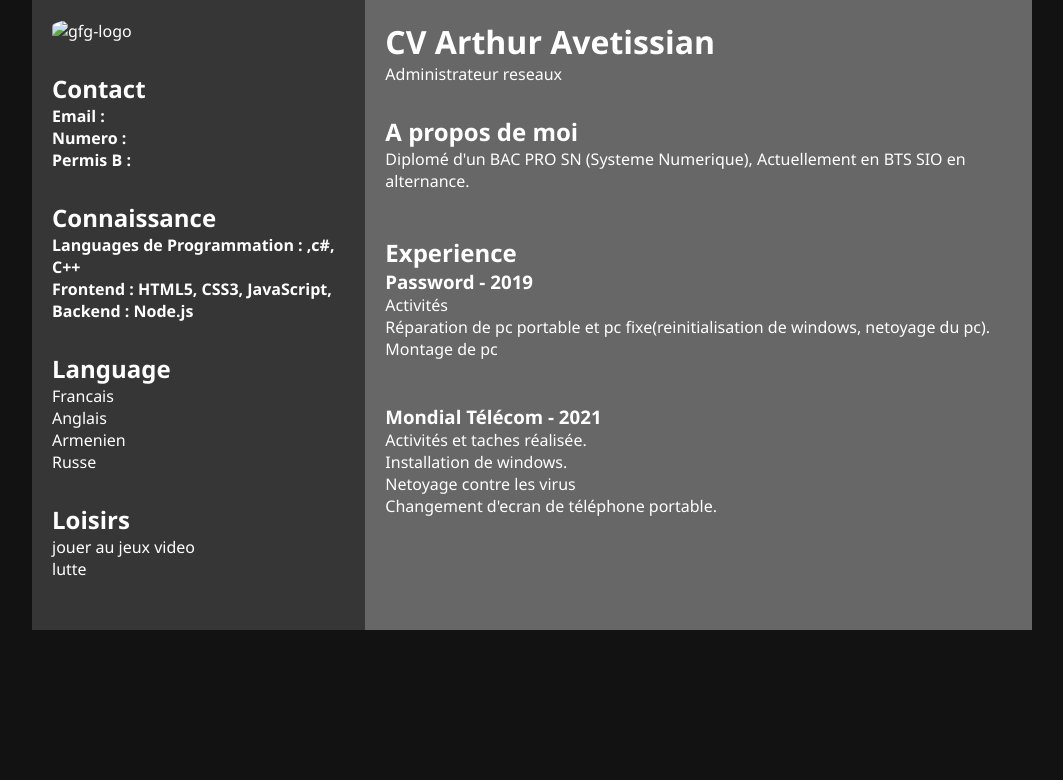
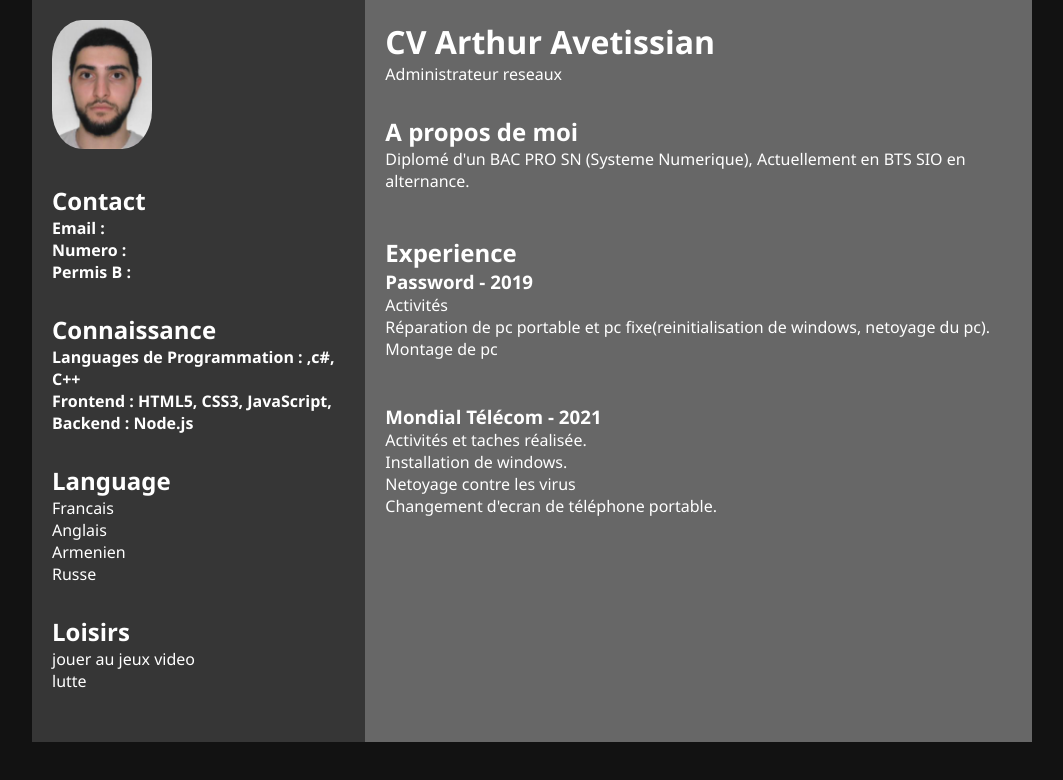
Before and after one commit to Artur0311/CV, a plain HTML site: page index.html in a window 1280 px wide. Shown: the whole page, without its empty margins (108-1171 px from the left). Drawn offline with Linux system fonts and the light colour scheme.

Commit message:
Update index.html

```diff
--- a/index.html
+++ b/index.html
@@ -17,7 +17,7 @@
 		<div class="left">
 			<div class="image">
 				<img src=
-			"./profile.png"
+			"./profile.webp"
 					alt="gfg-logo"
 					style="width:100px;height:auto;">
 			</div>
```
